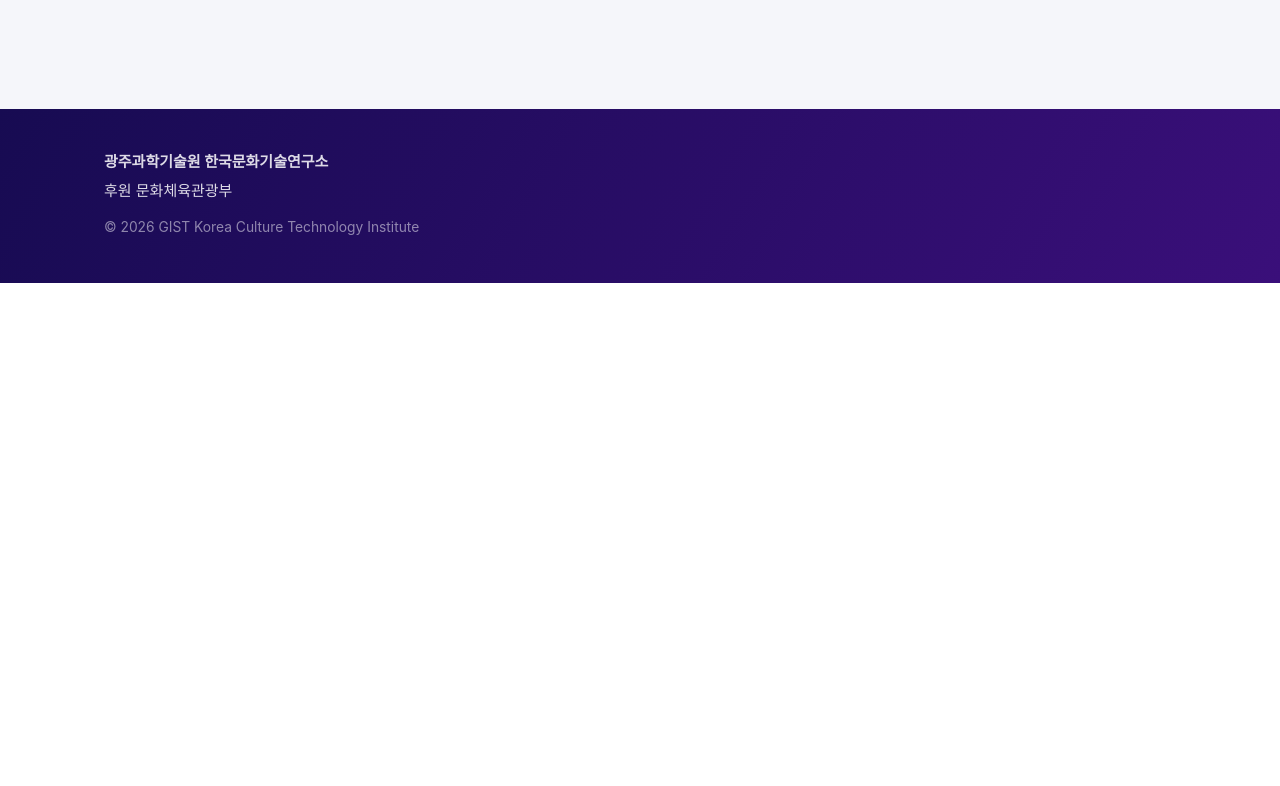
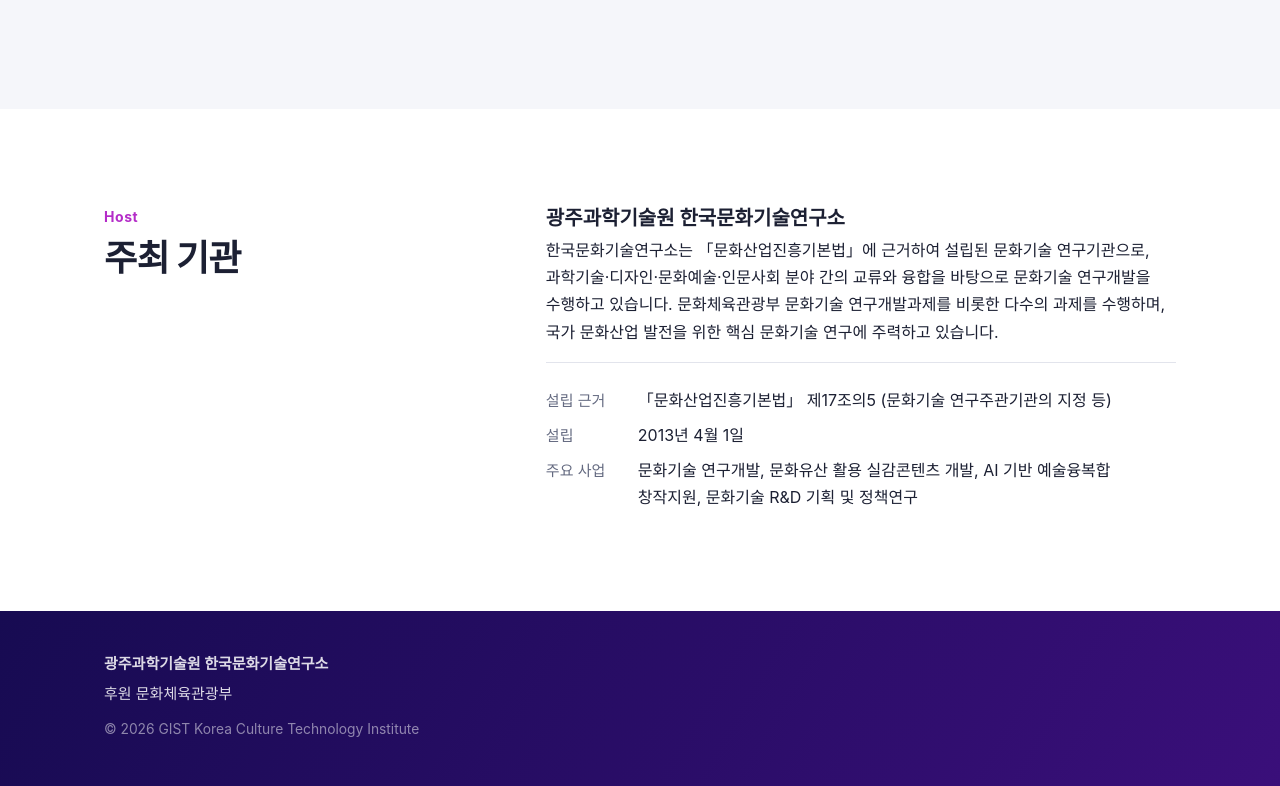
Before and after one commit to aictforum/aictforum.github.io, a plain HTML site: page index.html in a window 1280 px wide. Shown: the part 7279-8065 px from the top of the page. Before the commit the page ends 7562 px from the top, so only its background shows below. Drawn offline with Linux system fonts and the light colour scheme; a web font is replaced by a local one.

Commit message:
주최 기관(한국문화기술연구소) 소개 추가
Co-Authored-By: Claude Opus 5.5 <noreply@anthropic.com>

```diff
--- a/index.html
+++ b/index.html
@@ -312,6 +312,25 @@
     </div>
   </section>
 
+  <!-- 주최 기관 -->
+  <section id="host" class="section">
+    <div class="wrap two-col">
+      <div>
+        <p class="section-label">Host</p>
+        <h2>주최 기관</h2>
+      </div>
+      <div class="prose">
+        <h3 class="venue-name">광주과학기술원 한국문화기술연구소</h3>
+        <p>한국문화기술연구소는 「문화산업진흥기본법」에 근거하여 설립된 문화기술 연구기관으로, 과학기술·디자인·문화예술·인문사회 분야 간의 교류와 융합을 바탕으로 문화기술 연구개발을 수행하고 있습니다. 문화체육관광부 문화기술 연구개발과제를 비롯한 다수의 과제를 수행하며, 국가 문화산업 발전을 위한 핵심 문화기술 연구에 주력하고 있습니다.</p>
+        <ul class="org">
+          <li><span>설립 근거</span>「문화산업진흥기본법」 제17조의5 (문화기술 연구주관기관의 지정 등)</li>
+          <li><span>설립</span>2013년 4월 1일</li>
+          <li><span>주요 사업</span>문화기술 연구개발, 문화유산 활용 실감콘텐츠 개발, AI 기반 예술융복합 창작지원, 문화기술 R&amp;D 기획 및 정책연구</li>
+        </ul>
+      </div>
+    </div>
+  </section>
+
 </main>
 
 <footer class="footer">
```
